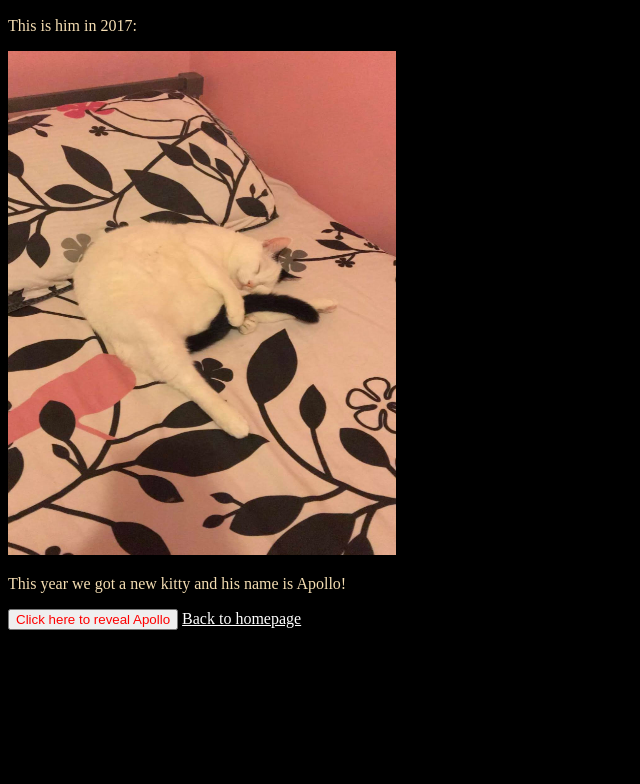
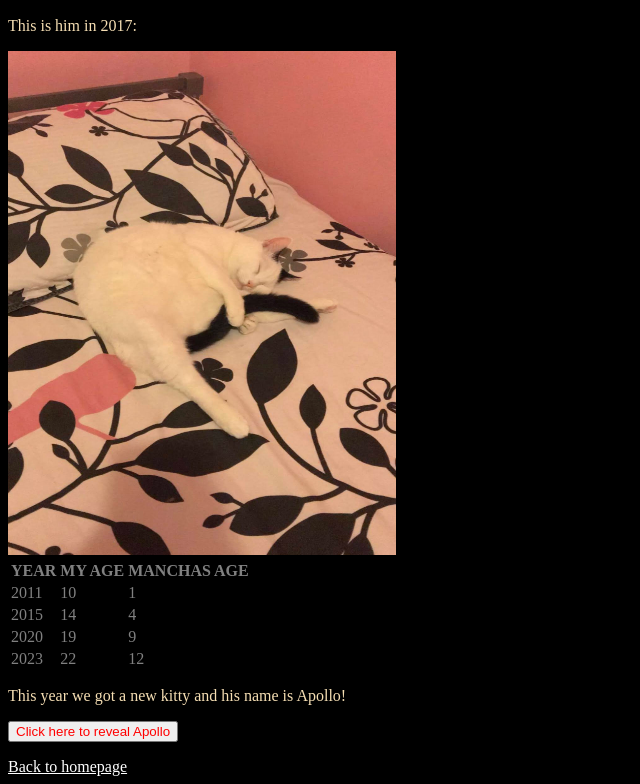
Before and after one commit to Utrejo1125/Assignment_2, a plain HTML site: page page_2.html in a window 1280 px wide. Shown: the part 546-1330 px from the top of the page, without its empty margins (0-640 px from the left). Before the commit the page ends 1192 px from the top, so only its background shows below. Drawn offline with Linux system fonts and the light colour scheme.

Commit message:
Added tables to each page

```diff
--- a/page_2.html
+++ b/page_2.html
@@ -36,6 +36,36 @@
 </p>
 <img src="manchas_2017.jpg" alt="Manchas is 2017" width="388" height="504" id="manchas-2017">
 
+<table style="color: grey;">
+    <tr>
+        <th>YEAR</th>
+        <th>MY AGE</th>
+        <th>MANCHAS AGE</th>
+    </tr>
+    <tr>
+        <td>2011</td>
+        <td>10</td>
+        <td>1</td>
+    </tr>
+    <tr>
+        <td>2015</td>
+        <td>14</td>
+        <td>4</td>
+    </tr>
+    <tr>
+        <td>2020</td>
+        <td>19</td>
+        <td>9</td>
+    </tr>
+    <tr>
+        <td>2023</td>
+        <td>22</td>
+        <td>12</td>
+    </tr>
+
+
+</table>
+
 <p style="color: wheat;">
     This year we got a new kitty and his name is Apollo!
 </p>
@@ -47,13 +77,13 @@
 
 </button>
 
+<p id="here">
+
+</p>
+
 <a style="color:white;" href="index.html">
     Back to homepage
 </a>
 
-<p id="here">
-
-</p>
-
 </body>
 </html>
```
Also changed, not shown: page_1.html (+35 -0 lines).
